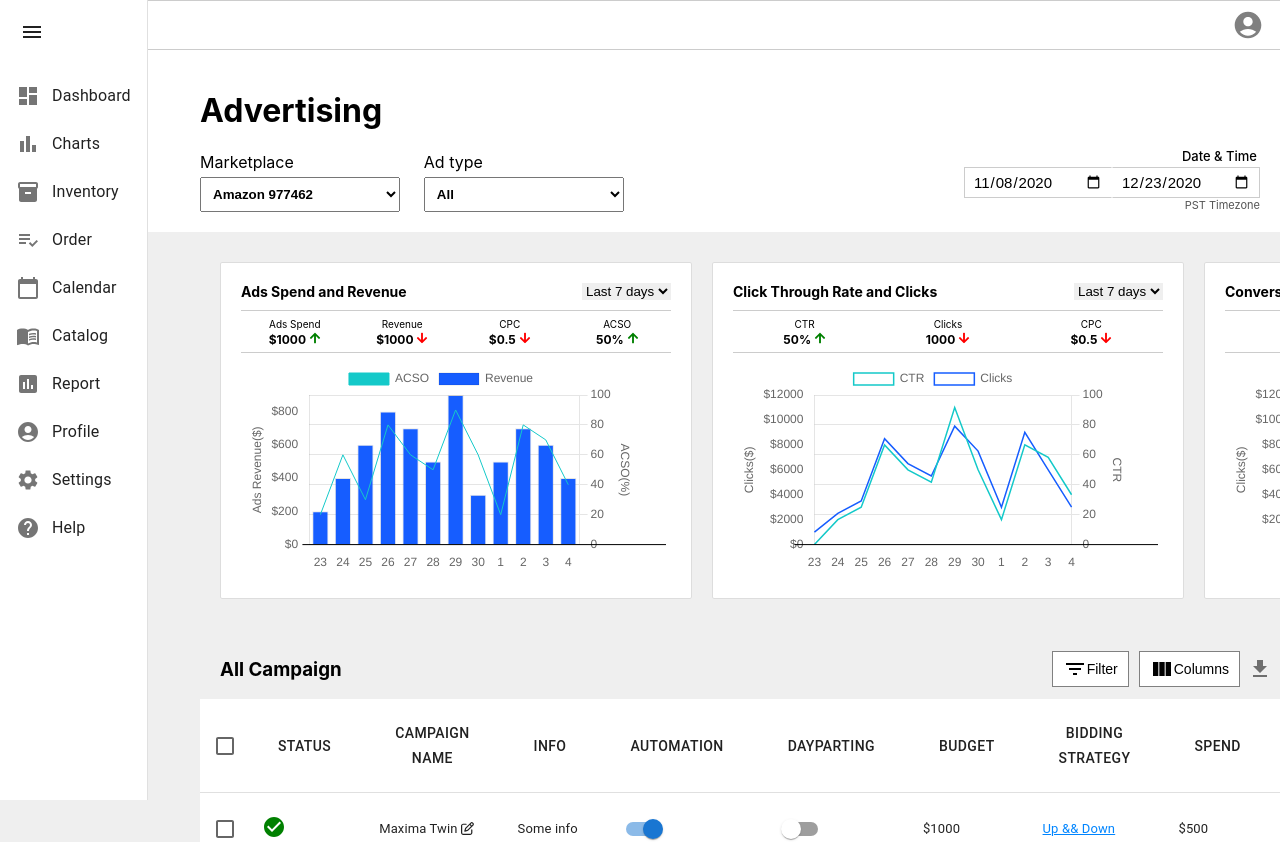
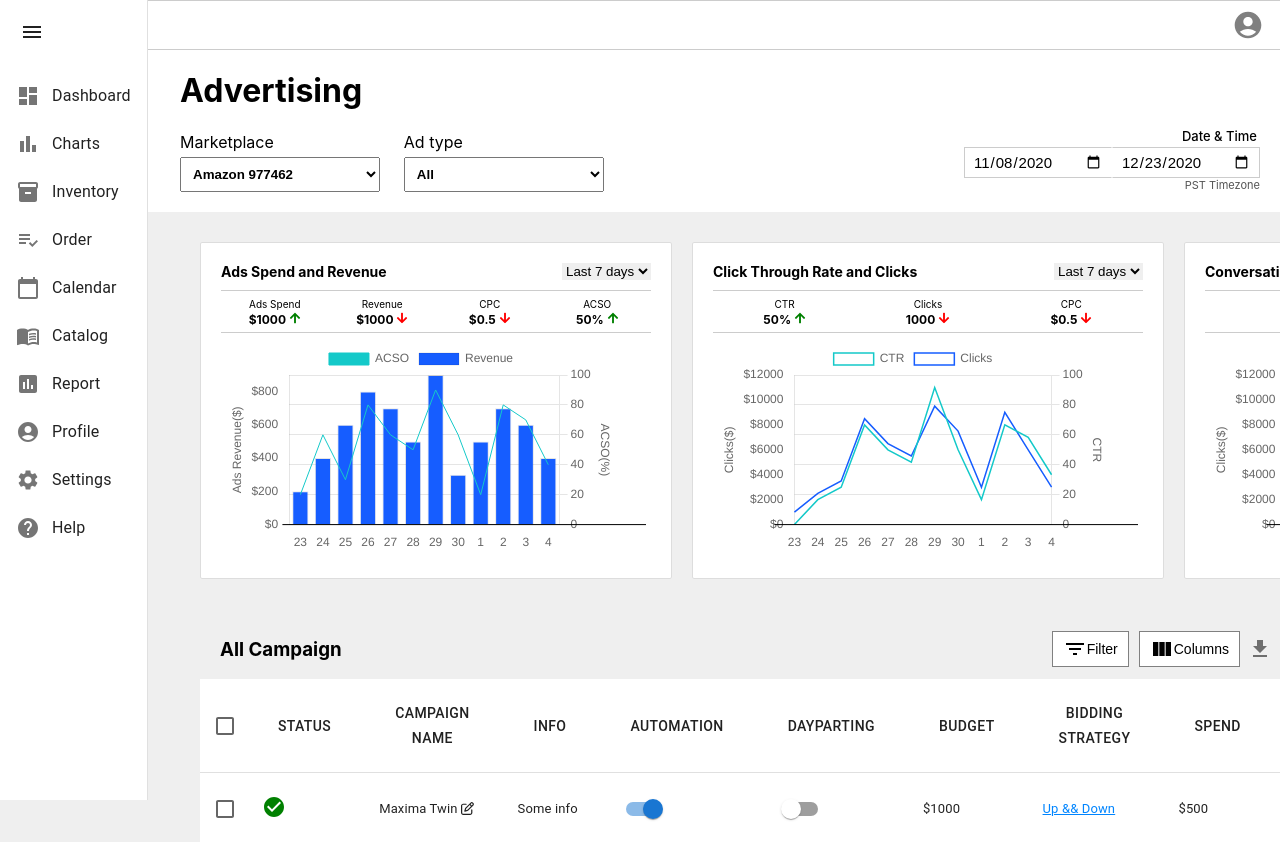
Before and after one commit to imsammelvin/napqueen, a React (Create React App) app: page / in a window 1280 px wide. Shown: the top 842 px of the page. Built offline with nearby package versions, Linux system fonts and the light colour scheme.

Commit message:
changed margins and padding

```diff
--- a/src/components/Graph.js
+++ b/src/components/Graph.js
@@ -81,7 +81,7 @@ const Graph = () => {
   return (
     <div
       className="container"
-      style={{ overflowX: "auto", marginLeft: "200px" }}
+      style={{ overflowX: "auto", marginLeft: "180px" }}
     >
       <div className="graphs">
         <Card className="card-grow" data={data.card1}>
--- a/src/components/Header.js
+++ b/src/components/Header.js
@@ -11,7 +11,8 @@ const Header = () => {
         flexDirection: "row",
         justifyContent: "space-between",
         padding: "20px",
-        marginLeft: "180px",
+        paddingTop: "0",
+        marginLeft: "160px",
         alignItems: "end",
       }}
     >
```
